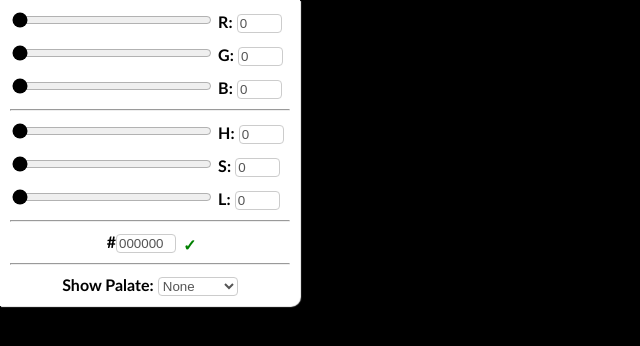
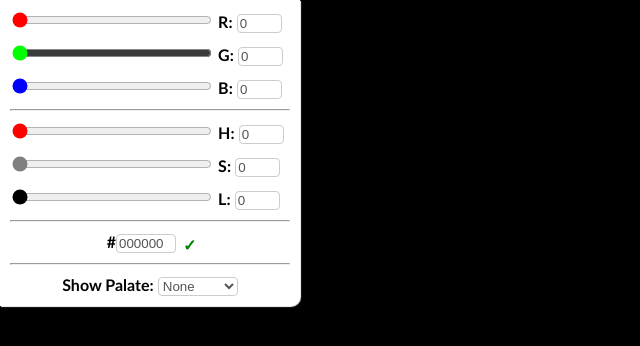
Before and after one commit to edlinkiii/web-color, a plain HTML site: page index.html in a window 1280 px wide. Shown: the whole page, without its empty margins (0-640 px from the left). Drawn offline with Linux system fonts and the light colour scheme.

Commit message:
Update range accent-color functionality

```diff
--- a/script.js
+++ b/script.js
@@ -96,7 +96,7 @@ function hexHandleInput(hex) {
 function updateDisplay(rgb, hex = null) {
     const hexValue = hex ?? rgbToHex(rgb);
     setBackgroundColor(hexValue);
-    setAccentColor(hexValue);
+    // setSaturationAccentColor(hexValue);
     hex || displayHexValue(hexValue);
     generateComplementaryColors(rgb);
 }
@@ -144,6 +144,19 @@ function rgbSyncAllInputValues(rgb) {
 
 function hslSyncInputValues(dataColor, value) {
     hslInputs[dataColor].forEach((input) => (input.value = value));
+
+    if(dataColor === "h") {
+        $q(`input[type="range"][data-color="h"]`).style.accentColor = `hsl(${value}, 100%, 50%)`;
+        $q(`input[type="range"][data-color="s"]`).style.accentColor = `hsl(${value}, ${hsl.s}%, 50%)`;
+        $q(`input[type="range"][data-color="l"]`).style.accentColor = `hsl(${value}, 100%, ${hsl.l}%)`;
+    }
+    if(dataColor === "s") {
+        $q(`input[type="range"][data-color="s"]`).style.accentColor = `hsl(${hsl.h}, ${value}%, 50%)`;
+    }
+    if(dataColor === "l") {
+        $q(`input[type="range"][data-color="l"]`).style.accentColor = `hsl(${hsl.h}, 100%, ${value}%)`;
+        // $q(`input[type="range"][data-color="l"]`).style.accentColor = `hsl(0, 0%, ${value}%)`; // just grayscale
+    }
 }
 
 function hslSyncAllInputValues(hsl) {
@@ -153,8 +166,8 @@ function hslSyncAllInputValues(hsl) {
     }
 }
 
-function setAccentColor(hexColor) {
-    $qa(`input[type="range"]`).forEach((range) => {
+function setSaturationAccentColor(hexColor) {
+    $qa(`input[type="range"][data-color="s"]`).forEach((range) => {
         range.style.accentColor = `#${hexColor}`;
     });
 }
--- a/styles.css
+++ b/styles.css
@@ -24,9 +24,27 @@ body {
 }
 input[type="range"] {
     cursor: ew-resize;
-    accent-color: black;
     min-width: 100px;
     width: calc(100% - 80px);
+    color-scheme: light;
+}
+input[data-color="r"][type="range"] {
+    accent-color: rgb(255, 0, 0);
+}
+input[data-color="g"][type="range"] {
+    accent-color: rgb(0, 255, 0);
+}
+input[data-color="b"][type="range"] {
+    accent-color: rgb(0, 0, 255);
+}
+input[data-color="h"][type="range"] {
+    accent-color: hsl(0, 100%, 50%);
+}
+input[data-color="s"][type="range"] {
+    accent-color: hsl(0, 0%, 50%);
+}
+input[data-color="l"][type="range"] {
+    accent-color: hsl(0, 0%, 100%);
 }
 select,
 input#hex,
```
